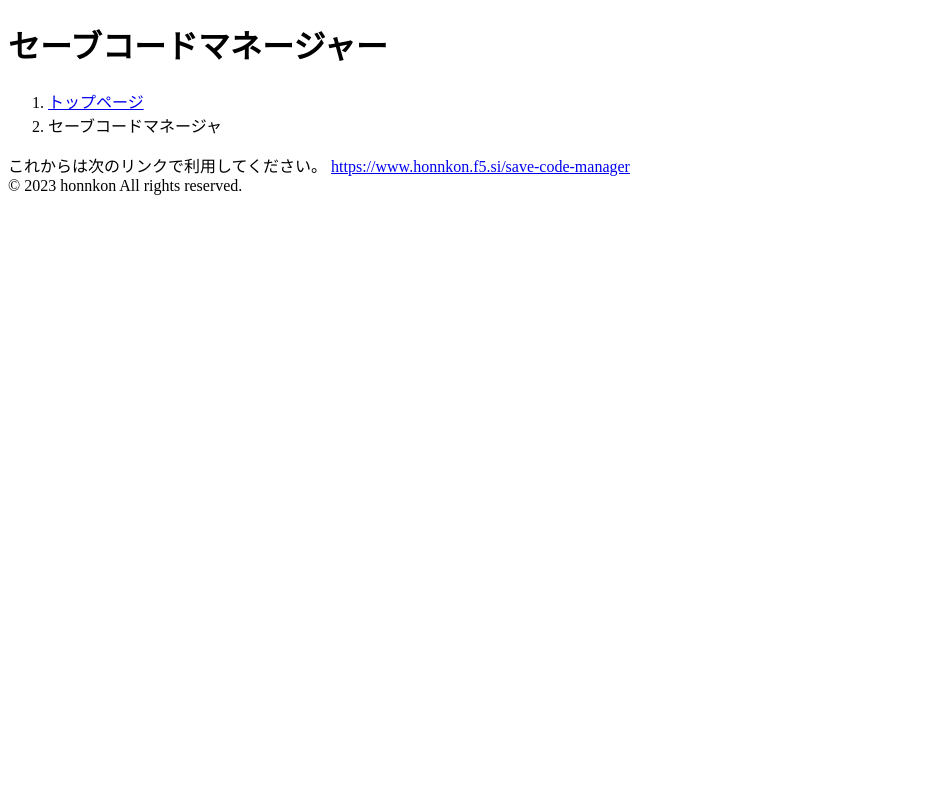
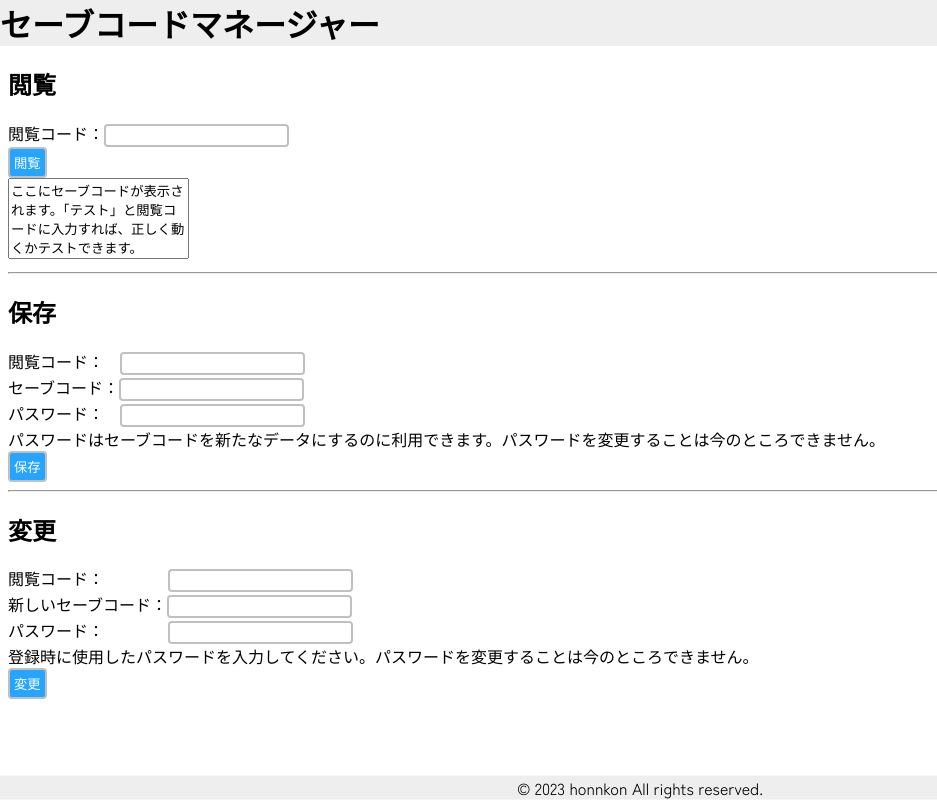
Before and after one commit to Mkants/main, a plain HTML site: page save-code-manager/gs.html in a window 1280 px wide. Shown: the whole page, without its empty margins (0-937 px from the left). Drawn offline with nearby package versions, Linux system fonts and the light colour scheme.

Commit message:
Update gs.html

```diff
--- a/save-code-manager/gs.html
+++ b/save-code-manager/gs.html
@@ -4,8 +4,8 @@
     <meta charset="utf-8">
     <meta name="viewport" content="width=device-width">
     <title>セーブコードマネージャー</title>
-    <link rel="stylesheet" href="/style.css">
-    <link rel="icon" href="/Logo.png" sizes="32x32">
+    <link rel="stylesheet" href="/main-style.css">
+    <link rel="icon" href="/images/Logo.png" sizes="32x32">
     <script src="https://code.jquery.com/jquery-3.7.1.min.js" integrity="sha256-/JqT3SQfawRcv/BIHPThkBvs0OEvtFFmqPF/lYI/Cxo=" crossorigin="anonymous"></script>
     <script src="script.js"></script>
 </head>
@@ -13,15 +13,47 @@
     <h1>セーブコードマネージャー</h1>
     <div id="LeftSpace">
        <header>
-            <ol id="Breadcrumb">
-                <li><a href="/">トップページ</a></li>
-                <li>セーブコードマネージャ</li>
-            </ol>
             <noscript title="JavaScriptをオンにしてください。">このWebページはJavascriptを使用しています。</noscript>
         </header>
         <main>
-            これからは次のリンクで利用してください。
-            <a href="https://www.honnkon.f5.si/save-code-manager">https://www.honnkon.f5.si/save-code-manager</a>
+            <h2>閲覧</h2>
+            <form name="view">
+                <label>閲覧コード：<input id="show_showcode" type="text" required/></label>
+                <br/>
+                <input type="submit" value="閲覧"/>
+                <br/>
+                <textarea class="noresize" id="get_savedata" readonly rows="5" cols="20">ここにセーブコードが表示されます。「テスト」と閲覧コードに入力すれば、正しく動くかテストできます。</textarea>
+            </form>
+            <hr/>
+            <h2>保存</h2>
+            <form name="save">
+                <label>閲覧コード：　<input id="save_showcode" type="text" required/></label>
+                <br/>
+                <label>セーブコード：<input id="save_savecode" required/></label>
+                <br/>
+                <label>パスワード：　<input id="save_password" type="password" required/></label>
+                <br/>
+                <span class="small">パスワードはセーブコードを新たなデータにするのに利用できます。パスワードを変更することは今のところできません。</span>
+                <br/>
+                <input type="submit" value="保存"/>
+                <br/>
+                <span id="save_response"></span>
+            </form>
+            <hr/>
+            <h2>変更</h2>
+            <form name="change">
+                <label>閲覧コード：　　　　<input id="change_showcode" type="text" required/></label>
+                <br/>
+                <label>新しいセーブコード：<input id="change_savecode" required/></label>
+                <br/>
+                <label>パスワード：　　　　<input id="change_password" type="password" required/></label>
+                <br/>
+                <span class="small">登録時に使用したパスワードを入力してください。パスワードを変更することは今のところできません。</span>
+                <br/>
+                <input type="submit" value="変更"/>
+                <br/>
+                <span id="change_response"></span>
+            </form>
         </main>
     </div>
     <footer>
```
